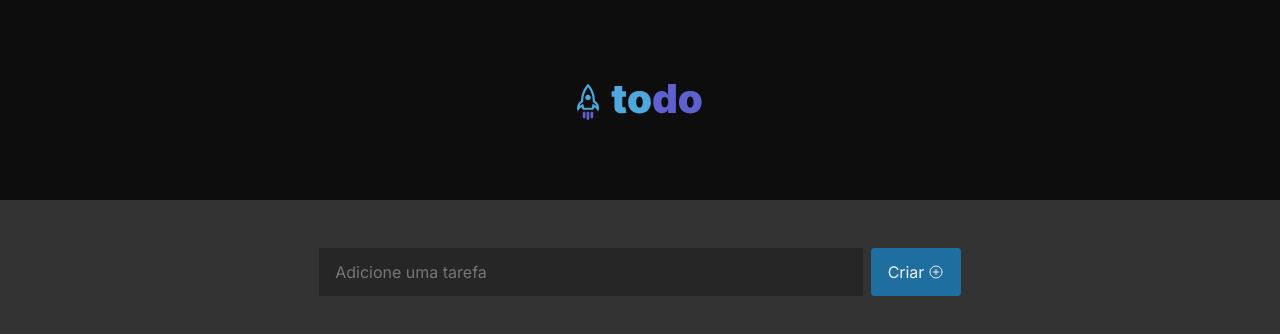
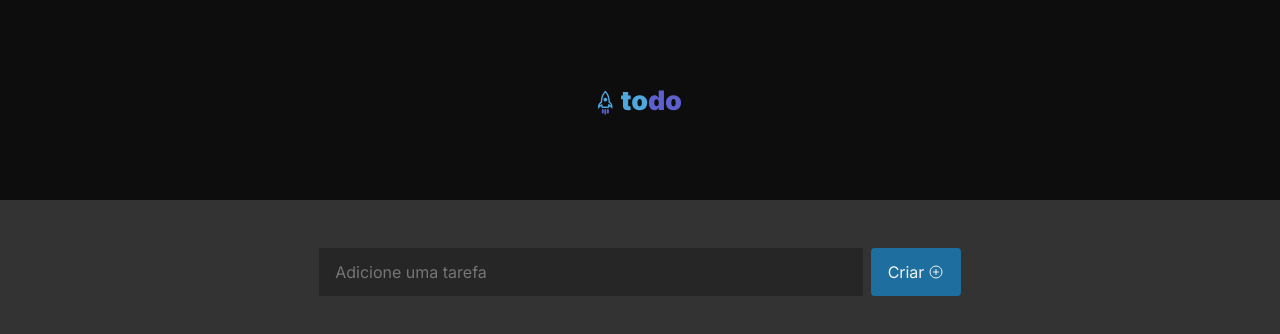
Before and after one commit to GuilhermeFujita/ignite-2022-desafio-01-todo, a React (Vite) app in the folder todo-ignite/: page / in a window 1280 px wide. Shown: the top 334 px of the page. Built offline with nearby package versions, Linux system fonts and the light colour scheme.

Commit message:
Fixing header properties and removing from App Component

```diff
--- a/todo-ignite/src/App.module.css
+++ b/todo-ignite/src/App.module.css
@@ -1,12 +1,3 @@
-.header {
-  background-color: var(--gray-700);
-  height: 12.5rem;
-  margin-bottom: 3rem;
-  display: flex;
-  align-items: center;
-  justify-content: center;
-}
-
 .wrapper {
   max-width: 70rem;
   margin: 2rem auto;
--- a/todo-ignite/src/App.tsx
+++ b/todo-ignite/src/App.tsx
@@ -7,9 +7,7 @@ import { InputTodo } from './components/InputTodo';
 export function App() {
   return (
     <div className='App'>
-      <div className={styles.header}>
-        <Header />
-      </div>
+      <Header />
       <div className={styles.wrapper}>
         <InputTodo />
       </div>
--- a/todo-ignite/src/components/Header.module.css
+++ b/todo-ignite/src/components/Header.module.css
@@ -1,8 +1,10 @@
 .header {
-  background: var(--gray-700);
+  background-color: var(--gray-700);
+  height: 12.5rem;
+  margin-bottom: 3rem;
   display: flex;
+  align-items: center;
   justify-content: center;
-  padding: 1.25rem 0;
 }
 
 .header img {
--- a/todo-ignite/src/components/Header.tsx
+++ b/todo-ignite/src/components/Header.tsx
@@ -4,7 +4,7 @@ import todoLogo from '../assets/todo-logo.svg';
 
 export function Header() {
   return (
-    <header>
+    <header className={styles.header}>
       <img src={todoLogo} alt='Todo Logo' />
     </header>
   );
```
